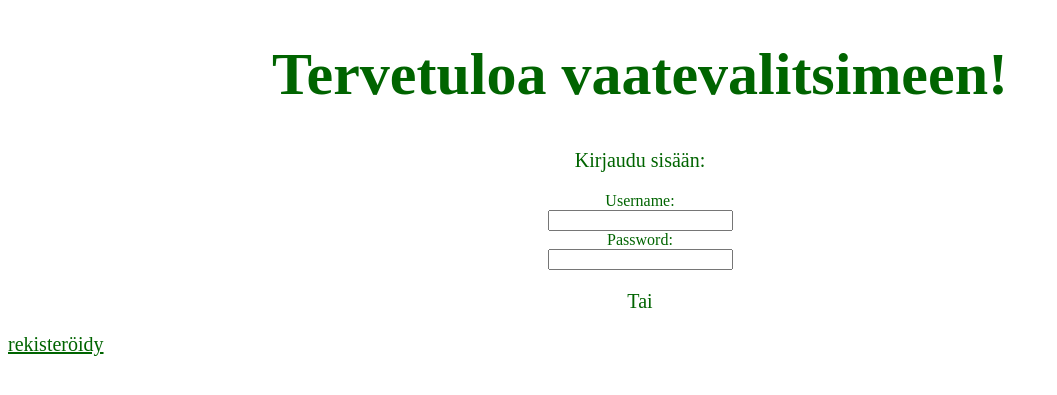
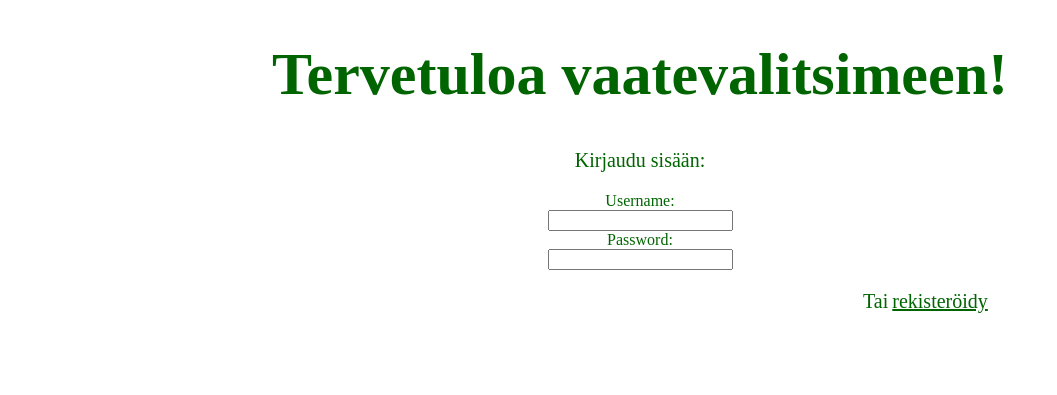
Before and after one commit to inetar2/Tietokantasovellus, a Flask app: template templates/welcome.html in a window 1280 px wide. Shown: the top 395 px of the page, without its empty margins (0-1057 px from the left). Run offline with Flask 2, Linux system fonts and the light colour scheme; the template is opened without the code that fills it, so the values that code supplies are empty.

Commit message:
update welcome.html

```diff
--- a/templates/welcome.html
+++ b/templates/welcome.html
@@ -6,7 +6,7 @@
         <label for="username">Username:</label><br> <input type="text" id="username" name="username"><br>
         <label for="pwd">Password:</label><br> <input type="password" id="pwd" name="pwd">
       </form>
-
-    <p style="text-align:center; font-size: 20px; color:darkgreen;">Tai</p> <a href="register.html" style="text-align:center; font-size: 20px; color:darkgreen;">rekisteröidy</a>
+    <h2></h2>
+    <a style="margin-left: 855px; font-size: 20px; color:darkgreen;">Tai</a> <a href="register.html" style="font-size: 20px; color:darkgreen;">rekisteröidy</a>
 
 </html>
```
